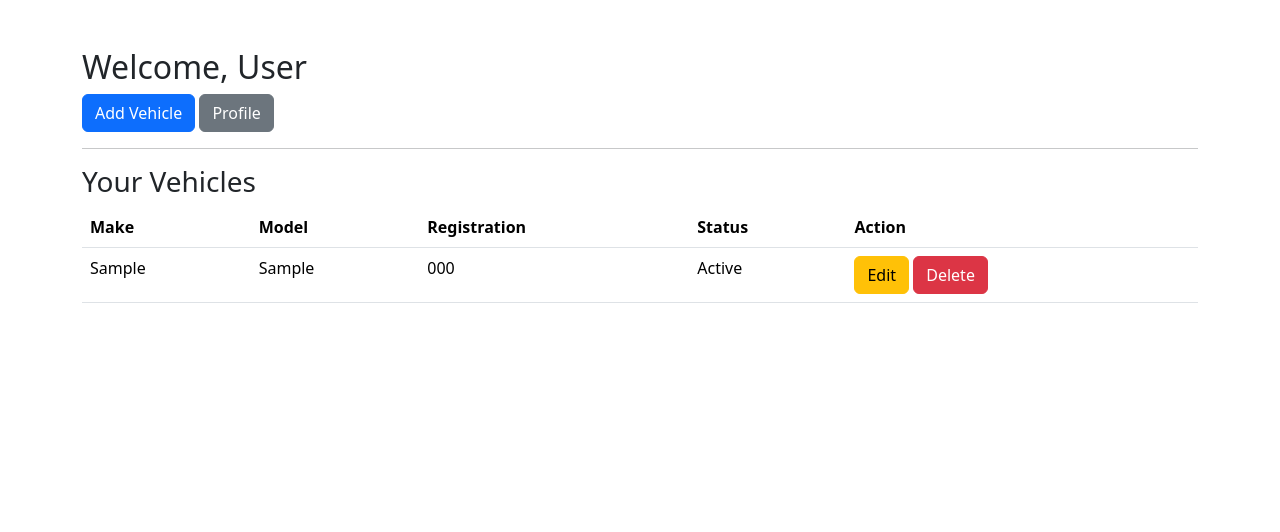
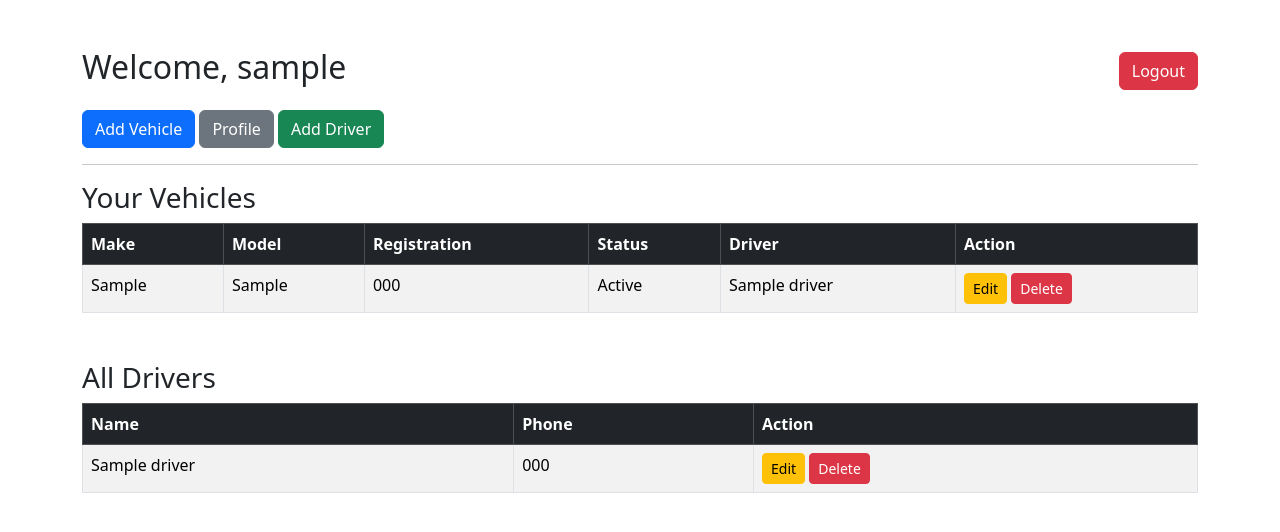
Before and after one commit to K-VishalKarthik/logicrew, a PHP site: page /user/dashboard.php in a window 1280 px wide. Shown: the top 532 px of the page. Run offline with PHP 8.4, Linux system fonts and the light colour scheme; the visitor is signed in with stand-in values (Sample User, id 1); tables that the repository leaves empty or names only in its code hold one stand-in row (values such as "Sample post").

Commit message:
Update dashboard.php

```diff
--- a/fleet-management-system/user/dashboard.php
+++ b/fleet-management-system/user/dashboard.php
@@ -1,10 +1,15 @@
 <?php
 session_start();
 include('../includes/config.php');
+
+// Redirect to login if user is not authenticated
 if (!isset($_SESSION['user_id'])) {
     header('Location: login.php');
     exit;
 }
+
+$user_id = $_SESSION['user_id'];
+$username = $_SESSION['username'] ?? 'User';
 ?>
 
 <!DOCTYPE html>
@@ -14,49 +19,100 @@ if (!isset($_SESSION['user_id'])) {
 <meta name="viewport" content="width=device-width, initial-scale=1.0">
 <title>User Dashboard</title>
 <link href="https://cdn.jsdelivr.net/npm/bootstrap@5.3.0-alpha1/dist/css/bootstrap.min.css" rel="stylesheet">
-<!-- Bootstrap CDN -->
-<link href="https://cdn.jsdelivr.net/npm/bootstrap@5.3.0-alpha1/dist/css/bootstrap.min.css" rel="stylesheet">
-
 </head>
 <body>
 
 <div class="container mt-5">
-    <h2>Welcome, User</h2>
-    <a href="vehicle.php" class="btn btn-primary">Add Vehicle</a>
-    <a href="profile.php" class="btn btn-secondary">Profile</a>
+<div class="d-flex justify-content-between align-items-center">
+<h2>Welcome, <?php echo htmlspecialchars($username); ?></h2>
+<a href="logout.php" class="btn btn-danger">Logout</a>
+</div>
+
+<a href="vehicle.php" class="btn btn-primary mt-3">Add Vehicle</a>
+<a href="profile.php" class="btn btn-secondary mt-3">Profile</a>
+<a href="add-driver.php" class="btn btn-success mt-3">Add Driver</a> <!-- ✅ Add Driver Button -->
 <hr>
 
+<!-- 🚗 VEHICLES TABLE -->
 <h3>Your Vehicles</h3>
-    <table class="table">
-        <thead>
+<table class="table table-bordered table-striped">
+<thead class="table-dark">
 <tr>
 <th>Make</th>
 <th>Model</th>
 <th>Registration</th>
 <th>Status</th>
+<th>Driver</th>
 <th>Action</th>
 </tr>
 </thead>
 <tbody>
 <?php
-            $user_id = $_SESSION['user_id'];
-            $sql = "SELECT * FROM vehicles WHERE user_id = ?";
+// Fetch vehicles with assigned driver
+$sql = "SELECT v.*, d.name AS driver_name FROM vehicles v
+LEFT JOIN drivers d ON v.driver_id = d.id
+WHERE v.user_id = ?";
 $stmt = $conn->prepare($sql);
+if ($stmt) {
     $stmt->bind_param('i', $user_id);
     $stmt->execute();
     $result = $stmt->get_result();
 
     while ($vehicle = $result->fetch_assoc()) {
         echo "<tr>
-                        <td>{$vehicle['make']}</td>
-                        <td>{$vehicle['model']}</td>
-                        <td>{$vehicle['registration_number']}</td>
-                        <td>{$vehicle['status']}</td>
+        <td>" . htmlspecialchars($vehicle['make']) . "</td>
+        <td>" . htmlspecialchars($vehicle['model']) . "</td>
+        <td>" . htmlspecialchars($vehicle['registration_number']) . "</td>
+        <td>" . htmlspecialchars($vehicle['status']) . "</td>
+        <td>" . htmlspecialchars($vehicle['driver_name'] ?? 'No Driver') . "</td>
         <td>
-                            <a href='edit-vehicle.php?id={$vehicle['id']}' class='btn btn-warning'>Edit</a>
-                            <a href='delete-vehicle.php?id={$vehicle['id']}' class='btn btn-danger'>Delete</a>
+        <a href='edit-vehicle.php?id=" . $vehicle['id'] . "' class='btn btn-warning btn-sm'>Edit</a>
+        <a href='delete-vehicle.php?id=" . $vehicle['id'] . "' class='btn btn-danger btn-sm'
+        onclick=\"return confirm('Are you sure you want to delete this vehicle?');\">Delete</a>
         </td>
         </tr>";
+    }
+    $stmt->close();
+} else {
+    echo "<tr><td colspan='6' class='text-danger'>Error loading vehicles.</td></tr>";
+}
+?>
+</tbody>
+</table>
+
+<!-- 🚚 DRIVERS TABLE -->
+<h3 class="mt-5">All Drivers</h3>
+<table class="table table-bordered table-striped">
+<thead class="table-dark">
+<tr>
+<th>Name</th>
+<th>Phone</th>
+<th>Action</th>
+</tr>
+</thead>
+<tbody>
+<?php
+// Fetch all drivers (since drivers are not directly linked to users)
+$sql = "SELECT * FROM drivers";
+$stmt = $conn->prepare($sql);
+if ($stmt) {
+    $stmt->execute();
+    $result = $stmt->get_result();
+
+    while ($driver = $result->fetch_assoc()) {
+        echo "<tr>
+        <td>" . htmlspecialchars($driver['name']) . "</td>
+        <td>" . htmlspecialchars($driver['phone']) . "</td>
+        <td>
+        <a href='edit-driver.php?id=" . $driver['id'] . "' class='btn btn-warning btn-sm'>Edit</a>
+        <a href='delete-driver.php?id=" . $driver['id'] . "' class='btn btn-danger btn-sm'
+        onclick=\"return confirm('Are you sure you want to delete this driver?');\">Delete</a>
+        </td>
+        </tr>";
+    }
+    $stmt->close();
+} else {
+    echo "<tr><td colspan='3' class='text-danger'>Error loading drivers.</td></tr>";
 }
 ?>
 </tbody>
```
Lines whose indentation alone changed are shown as unchanged.
